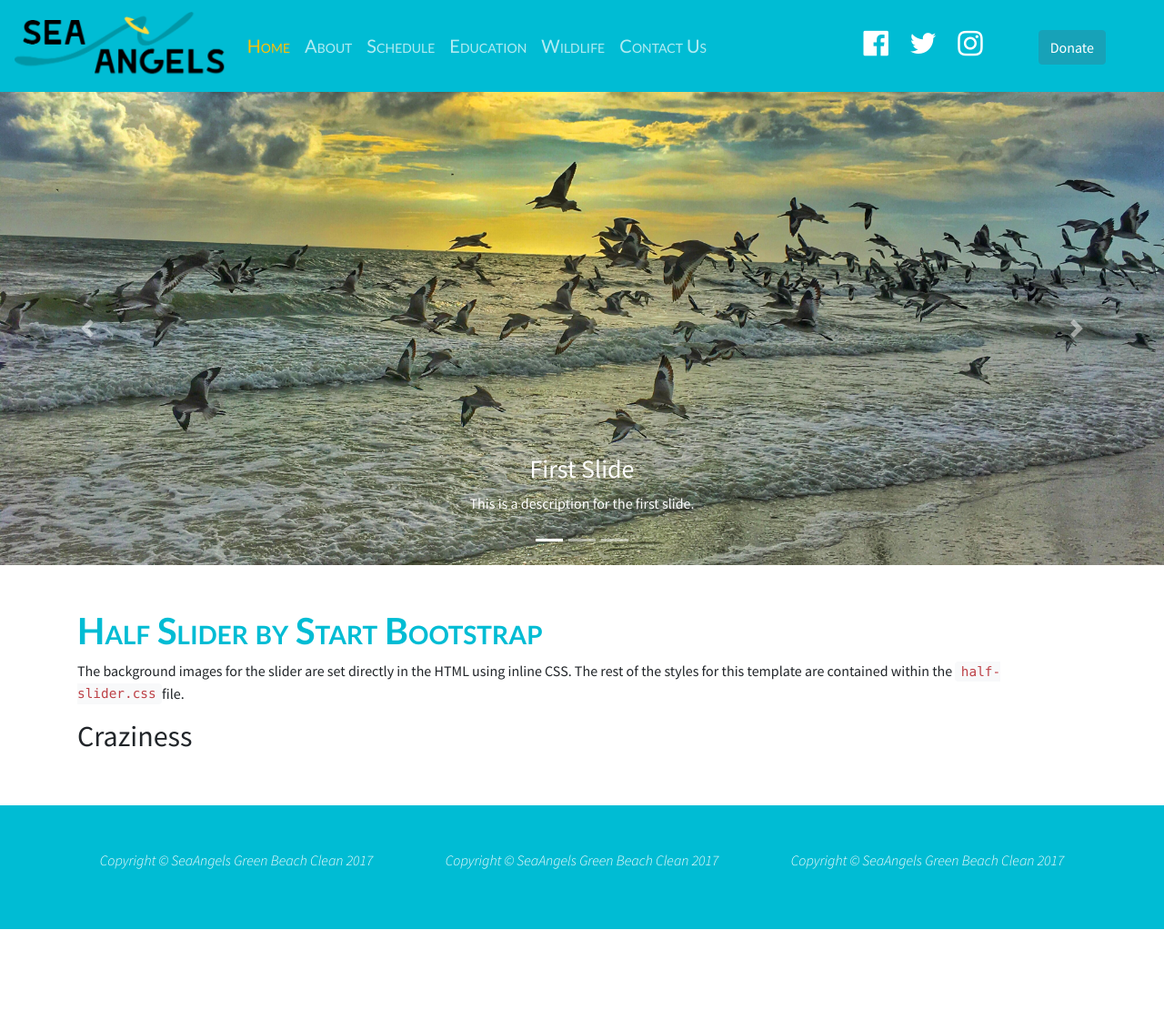
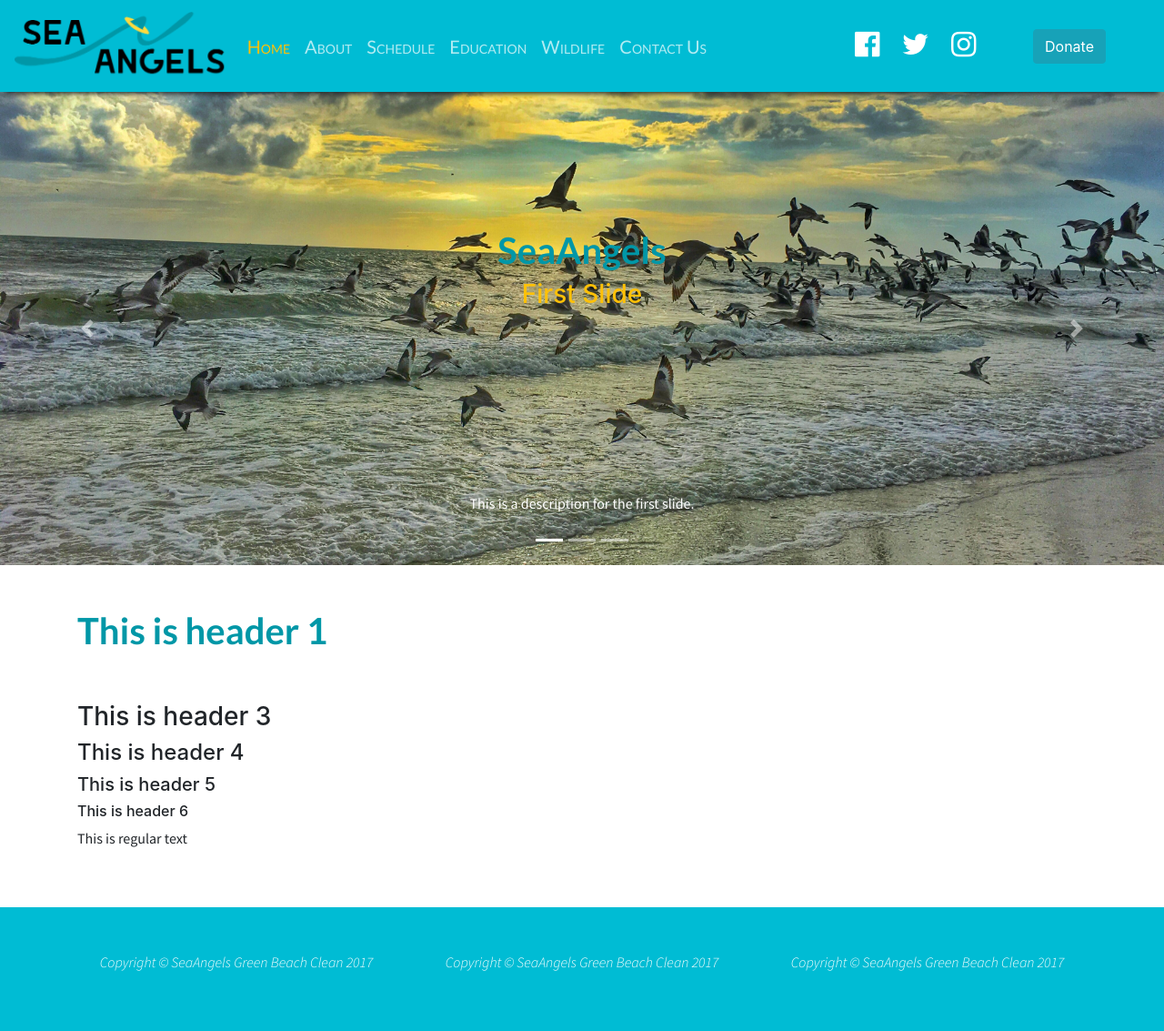
Before and after one commit to stevenpelletier90/prototype3, a PHP site: page / in a window 1280 px wide. Shown: the whole page at 91% size. Before the commit the page ends 1021 px from the top, so only its background shows below. Run offline with PHP 8.4, Linux system fonts and the light colour scheme.

Commit message:
overhaul

```diff
--- a/index.html
+++ b/index.html
@@ -15,7 +15,7 @@
 </head>
 
 <body>
-	<nav class="navbar navbar-expand-md navbar-light" style="background-color: #00bcd4">
+	<nav class="navbar navbar-expand-md navbar-light" id="nav" style="background-color: #00bcd4">
 		<a class="navbar-brand" href="index.html"><img alt="SeaAngels Green Beach Clean Logo" class="d-inline-block align-top animated fadeInLeft" height="75" src="images/logo.png"></a>
 
 		<button aria-controls="expanded_nav" aria-expanded="false" aria-label="Toggle navigation" class="navbar-toggler" data-target="#expanded_nav" data-toggle="collapse" type="button">
@@ -70,21 +70,24 @@
 				<!-- Slide One - Set the background image for this slide in the line below -->
 				<div class="carousel-item active" style="background-image: url('images/header1.jpg')">
 					<div class="carousel-caption d-none d-md-block">
-						<h3>First Slide</h3>
+						<h1>SeaAngels</h1>
+						<h3 class="slider-captions">First Slide</h3>
 						<p>This is a description for the first slide.</p>
 					</div>
 				</div>
 				<!-- Slide Two - Set the background image for this slide in the line below -->
 				<div class="carousel-item" style="background-image: url('images/header2.jpg')">
 					<div class="carousel-caption d-none d-md-block">
-						<h3>Second Slide</h3>
+						<h2>CHYEAH</h2>
+						<h3 class="slider-captions">Second Slide</h3>
 						<p>This is a description for the second slide.</p>
 					</div>
 				</div>
 				<!-- Slide Three - Set the background image for this slide in the line below -->
 				<div class="carousel-item" style="background-image: url('images/pelican.jpg')">
 					<div class="carousel-caption d-none d-md-block">
-						<h3>Third Slide</h3>
+						<h1>Hey Im Mr Poopy Butthole</h1>
+						<h3 class="slider-captions">Third Slide</h3>
 						<p>This is a description for the third slide.</p>
 					</div>
 				</div>
@@ -103,10 +106,13 @@
 	<!-- Page Content -->
 	<section class="py-5">
 		<div class="container">
-			<h1>Half Slider by Start Bootstrap</h1>
-			<p>The background images for the slider are set directly in the HTML using inline CSS. The rest of the styles for this template are contained within the
-				<code>half-slider.css</code>file.</p>
-			<h2>Craziness</h2>
+			<h1>This is header 1</h1>
+			<h2>This is header 2</h2>
+			<h3>This is header 3</h3>
+			<h4>This is header 4</h4>
+			<h5>This is header 5</h5>
+			<h6>This is header 6</h6>
+			<p>This is regular text</p>
 		</div>
 	</section>
 
--- a/styles/main.css
+++ b/styles/main.css
@@ -1,43 +1,33 @@
 @import url('https://fonts.googleapis.com/css?family=Lato:300,300i,400,400i,700,700i');
 @import url('https://fonts.googleapis.com/css?family=Source+Sans+Pro:300,300i,400,400i,700,700i');
+body {}
 
+h1 {
+  font-family: 'Lato', sans-serif;
+  color: #0097a7;
+  font-weight: 700;
+  font-style: none;
+}
 
+h2 {
+  font-family: 'Lato', sans-serif;
+  color: #fff;
+  font-weight: 700;
+  font-style: none;
+}
 
-body {
+h3 {}
+
+h4 {}
+
+h5 {}
+
+h6 {}
+
+p {
   font-family: 'Source Sans Pro', sans-serif;
 }
 
-h1 {
-  font-family: 'Lato', sans-serif;
-	color: #00bcd4;
-	font-weight: 700;
-	font-style: none;
-  font-variant: small-caps;
-}
-
-h2 {
-
-}
-
-h3 {
-
-}
-
-h4 {
-
-}
-
-h5 {
-
-}
-
-h6 {
-
-}
-
-p {
-
-}
 .carousel-item {
   height: 65vh;
   min-height: 300px;
@@ -68,7 +58,7 @@ section {
 /*HOVER*/
 
 .navbar-light .navbar-nav .nav-link:hover {
-  color: grey;
+  color: #0097a7;
   -webkit-transition: .5s ease-out;
   -moz-transition: .5s ease-out;
   -o-transition: .5s ease-out;
@@ -89,7 +79,7 @@ section {
 }
 
 .sm-icon:hover {
-  color: grey;
+  color: #ffc107;
   -webkit-transition: .5s ease-in;
   -moz-transition: .5s ease-in;
   -o-transition: .5s ease-in;
@@ -111,7 +101,6 @@ section {
   font-style: italic;
 }
 
-
 #myId {
   -webkit-animation-duration: 2s;
   -webkit-animation-delay: 1s;
@@ -124,3 +113,17 @@ section {
   animation-duration: 2s;
   animation-delay: 1s;
 }
+
+.slider-captions {
+  color: #ffc107;
+  margin-bottom: 200px;
+}
+
+#nav {
+  z-index: 1;
+  -webkit-box-shadow: 0 8px 6px -6px;
+  -moz-box-shadow: 0 8px 6px -6px;
+  -o-box-shadow: 0 8px 6px -6px;
+  -ms-box-shadow: 0 8px 6px -6px;
+  box-shadow: 0 8px 6px -6px;
+}
```
Lines whose indentation alone changed are shown as unchanged.
